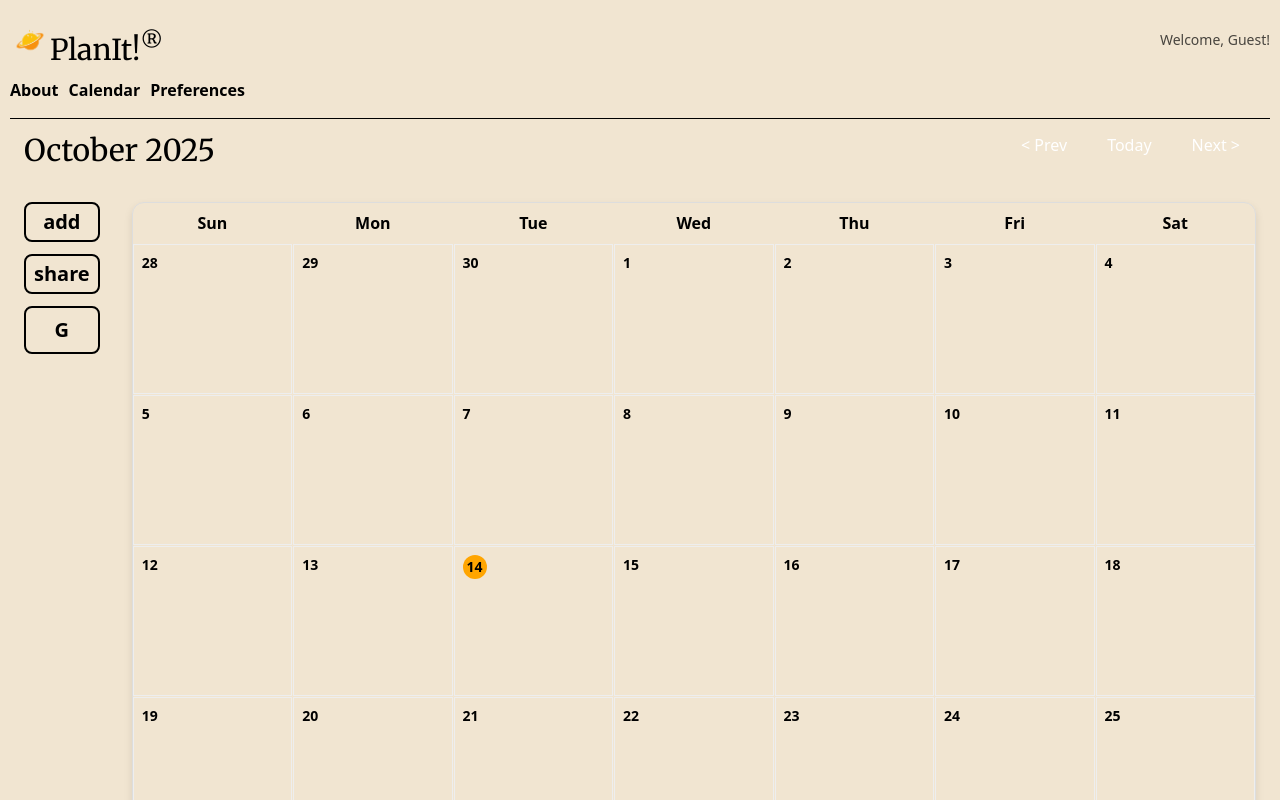
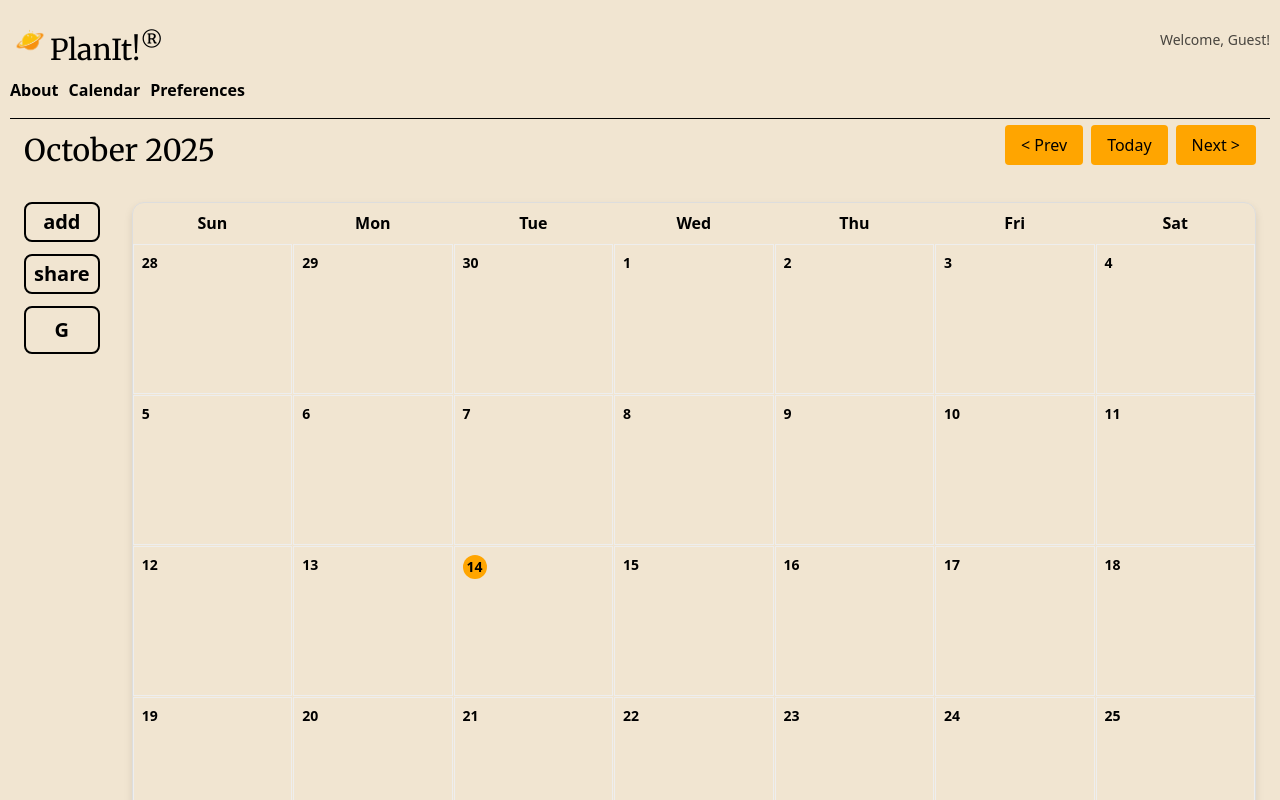
Before and after one commit to gzyjason/CS260-Project, a React (Vite) app in the folder planit-react/: page /calendar in a window 1280 px wide. Shown: the top 800 px of the page. Built offline with nearby package versions, Linux system fonts and the light colour scheme.

Commit message:
changed the 3 buttons for navigating between months to orange for better readability.

```diff
--- a/planit-react/src/pages/Calendar.jsx
+++ b/planit-react/src/pages/Calendar.jsx
@@ -83,9 +83,9 @@ const Calendar = () => {
                 <div className="flex flex-wrap justify-between items-center mb-6 gap-4">
                     <h1 className="text-3xl font-merriweather">{monthName} {currentYear}</h1>
                     <div className="flex gap-2">
-                        <button onClick={goToPreviousMonth} className="px-3 py-1 md:px-4 md:py-2 bg-primary-brand text-white rounded hover:bg-primary-brand/90 text-sm md:text-base transition duration-150">&lt; Prev</button>
-                        <button onClick={goToToday} className="px-3 py-1 md:px-4 md:py-2 bg-primary-brand text-white rounded hover:bg-primary-brand/90 text-sm md:text-base transition duration-150">Today</button>
-                        <button onClick={goToNextMonth} className="px-3 py-1 md:px-4 md:py-2 bg-primary-brand text-white rounded hover:bg-primary-brand/90 text-sm md:text-base transition duration-150">Next &gt;</button>
+                        <button onClick={goToPreviousMonth} className="px-3 py-1 md:px-4 md:py-2 bg-[#FFA500] text-black rounded hover:opacity-90 text-sm md:text-base transition duration-150">&lt; Prev</button>
+                        <button onClick={goToToday} className="px-3 py-1 md:px-4 md:py-2 bg-[#FFA500] text-black rounded hover:opacity-90 text-sm md:text-base transition duration-150">Today</button>
+                        <button onClick={goToNextMonth} className="px-3 py-1 md:px-4 md:py-2 bg-[#FFA500] text-black rounded hover:opacity-90 text-sm md:text-base transition duration-150">Next &gt;</button>
                     </div>
                 </div>
 
```
